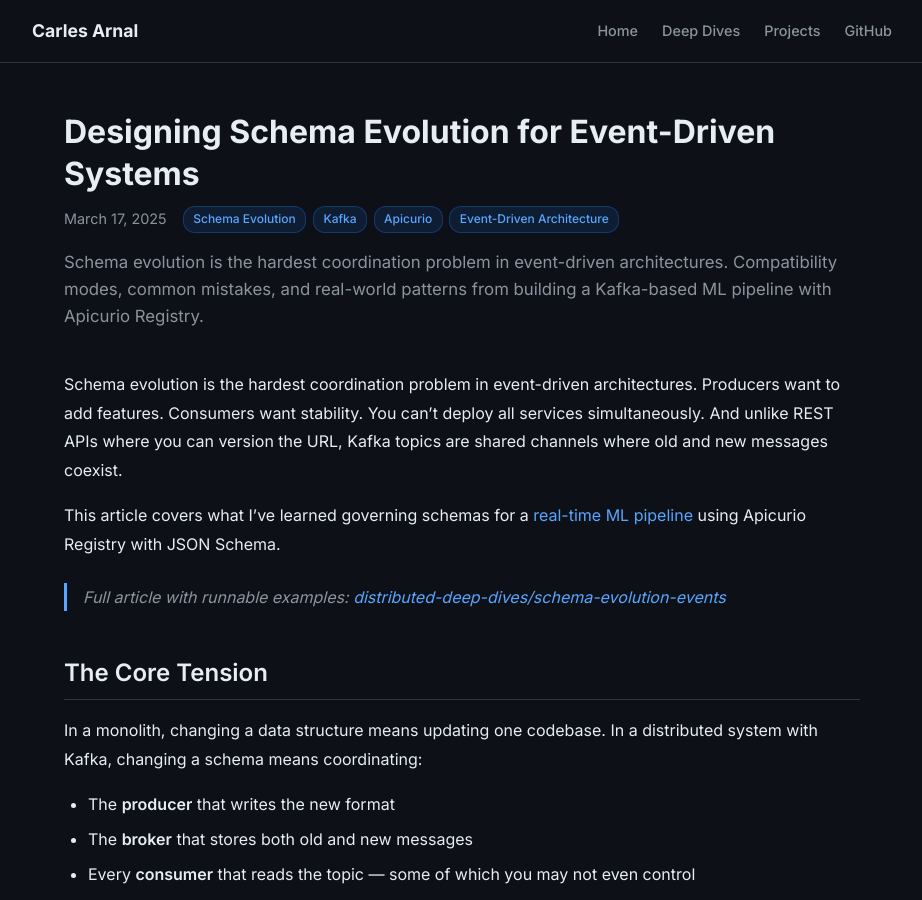
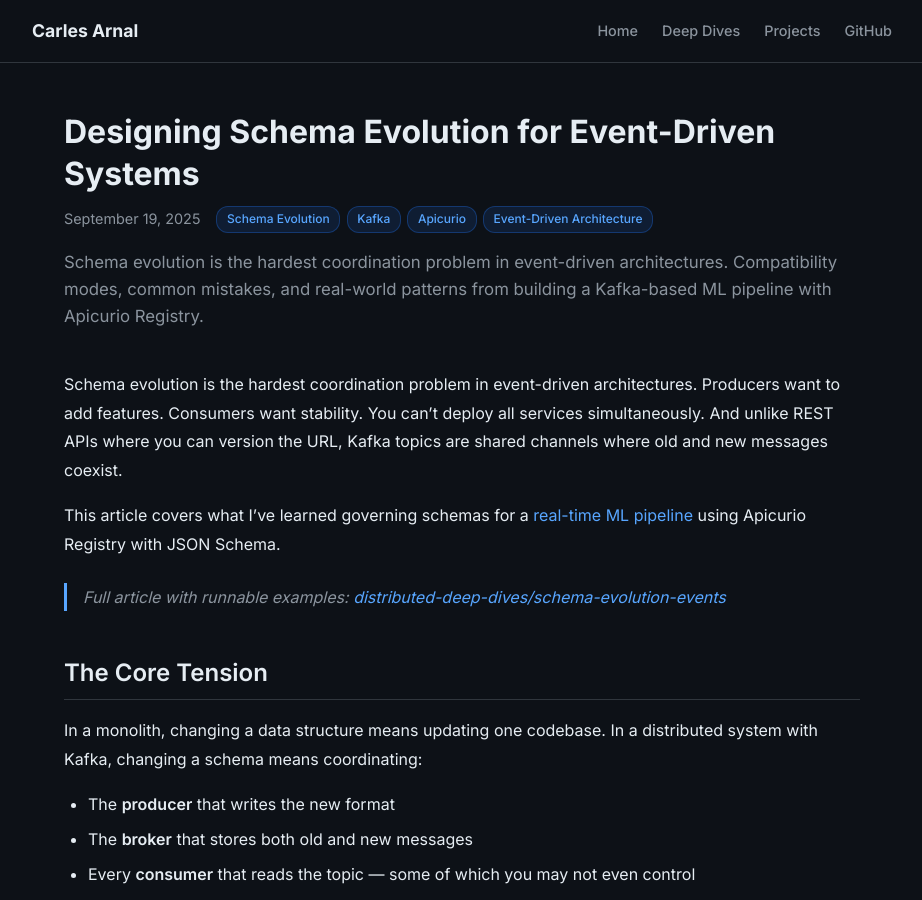
Before and after one commit to carlesarnal/carlesarnal.github.io, a Jekyll site: the page built from _posts/2025-09-19-designing-schema-evolution-for-event-systems.md, in a window 1280 px wide and 900 px high. Shown: the whole window, without its empty margins (178-1100 px from the left). Built offline with Jekyll 4.4.1, drawn with Linux system fonts in a browser that asks for light colours.

Commit message:
Update blog post dates: Mar 2025, Sep 2025, Mar 2026

```diff
--- a/_posts/2025-03-17-designing-schema-evolution-for-event-systems.md
+++ b/_posts/2025-09-19-designing-schema-evolution-for-event-systems.md
@@ -1,7 +1,7 @@
 ---
 layout: post
 title: "Designing Schema Evolution for Event-Driven Systems"
-date: 2025-03-17
+date: 2025-09-19
 description: "Schema evolution is the hardest coordination problem in event-driven architectures. Compatibility modes, common mistakes, and real-world patterns from building a Kafka-based ML pipeline with Apicurio Registry."
 tags: [Schema Evolution, Kafka, Apicurio, Event-Driven Architecture]
 ---
```
Also changed, not shown: _posts/2025-03-19-why-schema-references-break-in-avro.md (renamed from _posts/2025-03-15-why-schema-references-break-in-avro.md, +1 -1 lines), _posts/2026-03-12-realtime-vs-batch-ml-inference.md (renamed from _posts/2025-03-19-realtime-vs-batch-ml-inference.md, +1 -1 lines).
